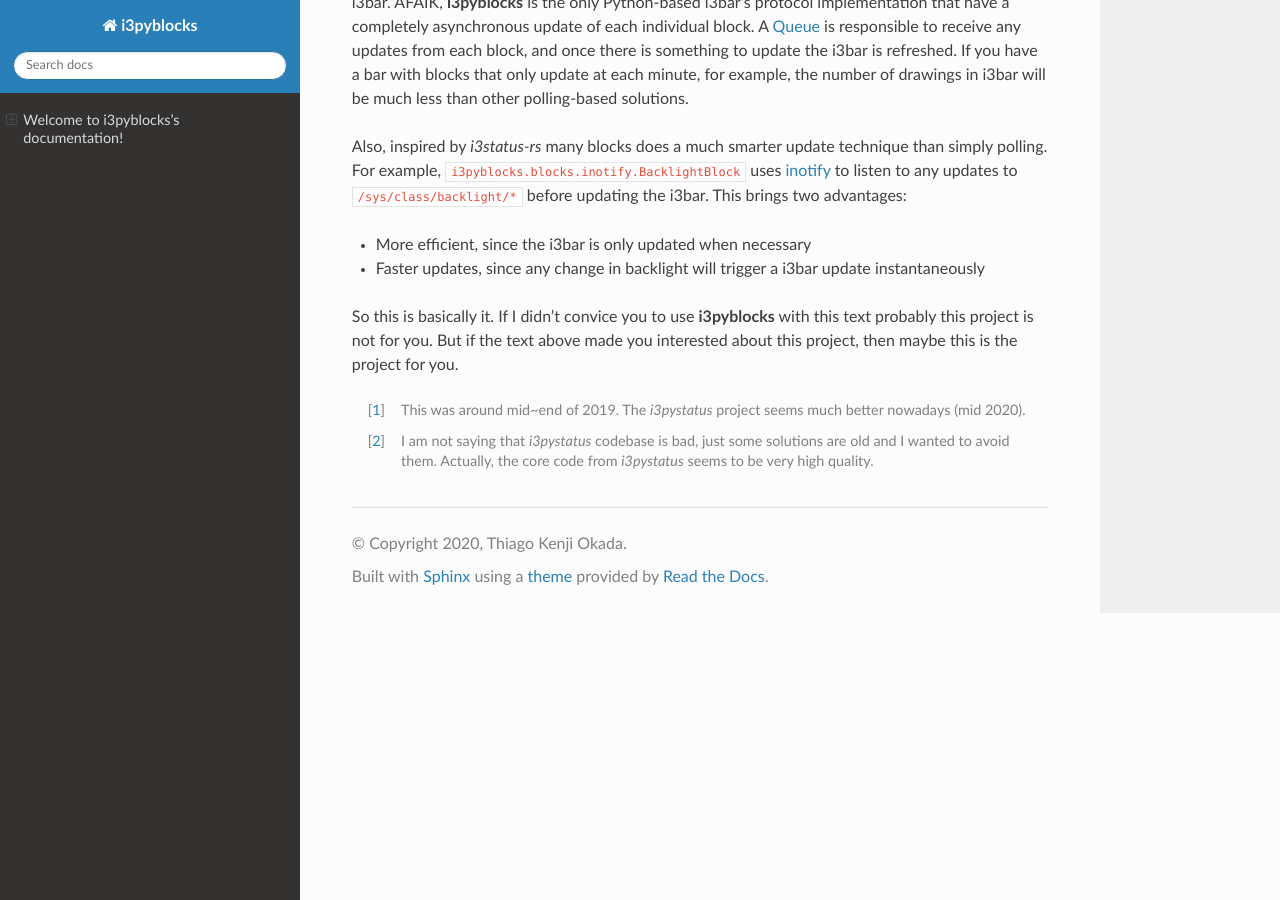
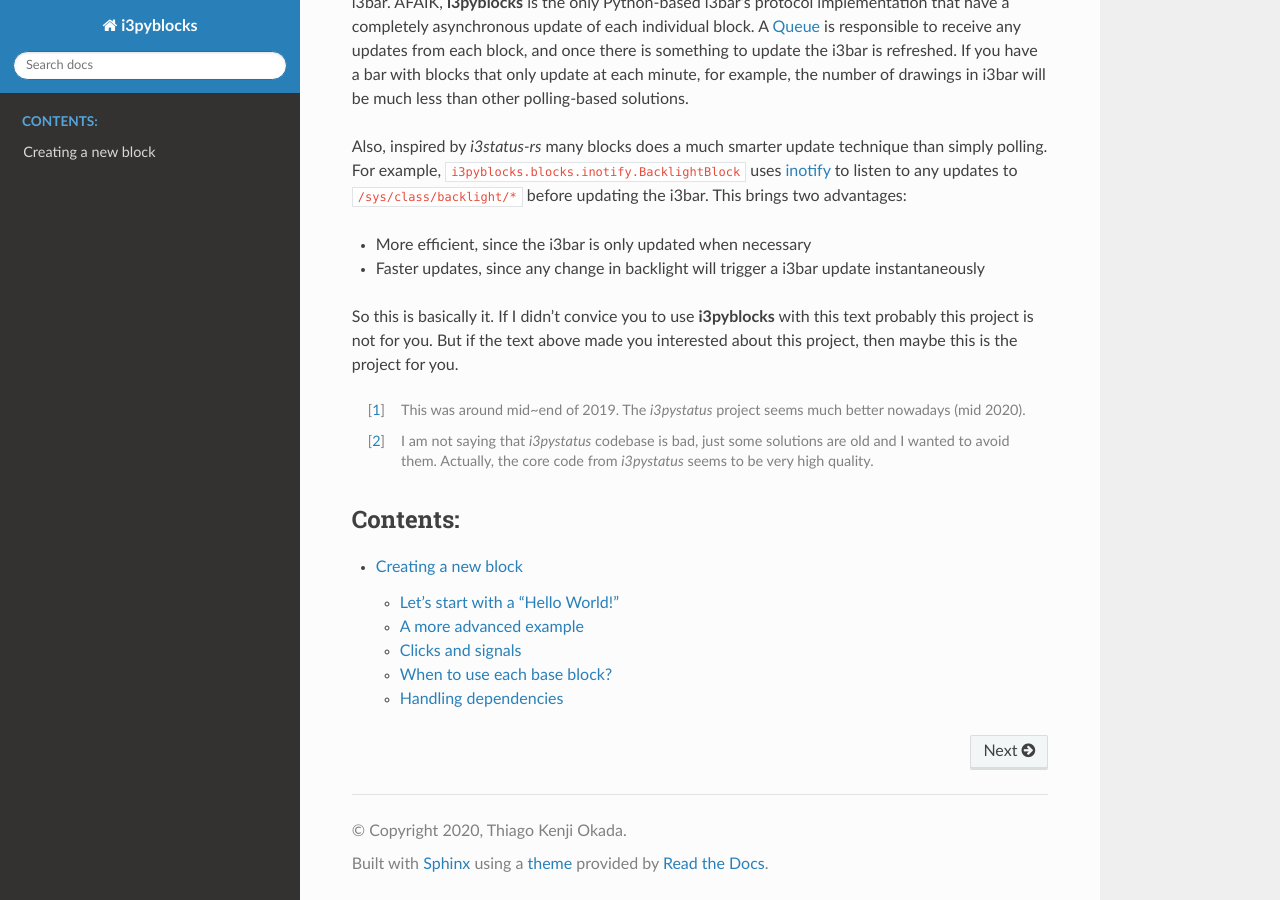
Before and after one commit to thiagokokada/i3pyblocks, a Sphinx documentation site: the page built from docs/index.rst, in a window 1280 px wide and 900 px high, scrolled down 1564 px. Built offline with Sphinx 7.4.7 and the Read the Docs theme 2.0.0, drawn with Linux system fonts in a browser that asks for light colours; some of the changed lines change nothing that is shown.

Commit message:
Add "Creating a new block" documentation

```diff
--- /dev/null
+++ b/docs/creating-a-new-block.rst
@@ -0,0 +1,252 @@
+Creating a new block
+====================
+
+Let's start with a "Hello World!"
+---------------------------------
+
+Creating a new block ("thing that display something in **i3pyblocks**") is
+reasonable easy. Let's start with a simple, "Hello World!" example:
+
+.. code-block:: python
+
+  from i3pyblocks import Runner, blocks, utils
+
+  class HelloWorldBlock(blocks.Block):
+      """Block that shows a 'Hello World!' text."""
+      async def start(self) -> None:
+          self.update("Hello World!")
+
+
+  async def main():
+      runner = Runner()
+      await runner.register_block(HelloWorldBlock())
+      await runner.start()
+
+
+  utils.asyncio_run(main())
+
+It is a very silly example, but it should be sufficient to illustrate. We are
+using the :class:`~i3pyblocks.blocks.base.Block`, that is the root of all blocks
+in **i3pyblocks**.
+
+Save the content above in a file called ``hello_world.py``. To test in terminal,
+we can run it using::
+
+  $ i3pyblocks -c hello_world.py
+
+And we should saw the following being printed in terminal::
+
+  {"version": 1, "click_events": true}
+  [
+  [{"name": "HelloWorldBlock", "instance": "<random-id>", "full_text": "Hello World!"}],
+
+There is only one update since this block doesn't do anything interesting. Use
+``Ctrl+C`` (you may need to press twice) to exit.
+
+A more advanced example
+-----------------------
+
+To do something more interesting, we need to have some kind of event that will
+trigger block events. One of the easiest ways to do it is to use time, for
+example:
+
+.. code-block:: python
+
+  import asyncio
+
+  from i3pyblocks import Runner, blocks, utils
+
+  class CounterBlock(blocks.Block):
+      """Block that's count at each second."""
+      def __init__(self):
+          super().__init__()
+          self.counter = 0
+
+      async def start(self) -> None:
+          while True:
+              self.update(f"Counter: {self.counter}")
+              self.counter += 1
+              await asyncio.sleep(1)
+
+
+  async def main():
+      runner = Runner()
+      await runner.register_block(CounterBlock())
+      await runner.start()
+
+
+  utils.asyncio_run(main())
+
+Running it in terminal for ~5 seconds results in::
+
+    $ i3pyblocks -c example.py
+    {"version": 1, "click_events": true}
+    [
+    [{"name": "HelloWorldBlock", "instance": "<random-id>", "full_text": "Counter: 0"}],
+    [{"name": "HelloWorldBlock", "instance": "<random-id>", "full_text": "Counter: 1"}],
+    [{"name": "HelloWorldBlock", "instance": "<random-id>", "full_text": "Counter: 2"}],
+    [{"name": "HelloWorldBlock", "instance": "<random-id>", "full_text": "Counter: 3"}],
+    [{"name": "HelloWorldBlock", "instance": "<random-id>", "full_text": "Counter: 4"}],
+    [{"name": "HelloWorldBlock", "instance": "<random-id>", "full_text": "Counter: 5"}],
+    C^
+
+As we would expect. Actually, blocks that run an update at each *X* seconds are
+so common that **i3pyblocks** has an abstraction for it, the
+:class:`~i3pyblocks.blocks.base.PollingBlock` [1]_:
+
+.. code-block:: python
+
+  import asyncio
+
+  from i3pyblocks import Runner, blocks, utils
+
+  class ImprovedCounterBlock(blocks.PollingBlock):
+      """Block that shows a 'Hello World!' text."""
+      def __init__(self):
+          super().__init__(sleep=1)
+          self.counter = 0
+
+      async def run(self) -> None:
+          self.update(f"Counter: {self.counter}")
+          self.counter += 1
+
+
+  async def main():
+      runner = Runner()
+      await runner.register_block(ImprovedCounterBlock())
+      await runner.start()
+
+
+  utils.asyncio_run(main())
+
+Running it will result in the exact same result as the ``CounterBlock``. We
+can increase the interval between each update by passing
+``super.__init__(sleep=X)``, where ``X`` is the seconds between each update.
+
+.. [1] Since both :class:`~i3pyblocks.blocks.base.Block` and
+  :class:`~i3pyblocks.blocks.base.PollingBlock` are blocks used to construct
+  other blocks, they're kept in the same namespace, :mod:`i3pyblocks.blocks.base`.
+  There is also some other base blocks that will be shown later on.
+
+Clicks and signals
+------------------
+
+Let's expand our ``HelloWorldBlock`` to change the text when the user sends
+a common `Unix signal`_, ``SIGUSR1``, to the **i3pyblocks** process. To do this
+we will implement :meth:`~i3pyblocks.blocks.base.Block.signal_handler`:
+
+.. code-block:: python
+
+  import signal
+
+  from i3pyblocks import Runner, blocks, utils
+
+  class HelloWorldBlock(blocks.Block):
+      async def signal_handler(self, *, sig: int) -> None:
+          if sig == signal.SIGUSR1:
+              self.update("Bye!")
+
+      async def start(self) -> None:
+          self.update("Hello World!")
+
+
+  async def main():
+      runner = Runner()
+      await runner.register_block(HelloWorldBlock(), signals=(signal.SIGUSR1,))
+      await runner.start()
+
+
+  utils.asyncio_run(main())
+
+Now running this in one terminal and running ``pkill -SIGUSR1 i3pyblocks``
+results in::
+
+    {"version": 1, "click_events": true}
+    [
+    [{"name": "HelloWorldBlock", "instance": "98753263-ea0f-4813-85a1-8779786e8276", "full_text": "Hello World!"}],
+    [{"name": "HelloWorldBlock", "instance": "98753263-ea0f-4813-85a1-8779786e8276", "full_text": "Bye!"}],
+    ^C
+
+To handle mouse clicks, there is a similar method called
+:meth:`~i3pyblocks.blocks.base.Block.click_handler` that you can implement.
+in a similar way.
+
+.. _`Unix signal`:
+    https://en.wikipedia.org/wiki/Signal_(IPC)
+
+When to use each base block?
+----------------------------
+
+Generally using :class:`~i3pyblocks.blocks.base.PollingBlock` is the easiest
+way to start. However it is not necessary the most efficient way.
+
+For example, volume is not something that is changed frequently. You may
+change the volume of your system once or twice until you find a confortable
+volume for what you're currently listening, and keep the same volume for
+hours. So, querying the system each second for the current volume seems
+unnecessary.
+
+If you want to be efficient, in those cases you need to have an `event loop`_.
+An event loop waits for some kind of event (for example, increase or decrease
+in volume), and after we receives this event we trigger an update. This is
+exactly what :class:`~i3pyblocks.blocks.pulse.PulseAudioBlock` does, waiting
+for any change in the `PulseAudio`_ configuration to trigger updates.
+
+Implementing an event loop goes out of this tutorial, but keep in mind that
+there is generally a `Python package`_ that does it for you, and all you need
+is to add it as a dependency to **i3pyblocks** and integrate it inside a block.
+For this, you can use :class:`~i3pyblocks.blocks.base.Block` as we saw before,
+for projects that integrates well with `asyncio`_. Just implement
+:meth:`~i3pyblocks.blocks.base.Block.start` with something like this:
+
+.. code-block:: python
+
+    async def start(self):
+        while True:
+            result = await wait_for_event_loop()
+            self.update(result)
+
+However, some projects doesn't integrate well with *asyncio* (i.e.: their
+methods are not *async*). Using them with :class:`~i3pyblocks.blocks.base.Block`
+would freeze **i3pyblocks** completely until some update on them happened.
+In those cases, you can use :class:`~i3pyblocks.blocks.base.ExecutorBlock`.
+It runs the code inside an `Executor`_, that can be either a thread or a process,
+so the updates inside this block doesn't affect the rest of **i3pyblocks**. The
+usage ends up being very similar to before, just without *async/await* keywords:
+
+.. code-block:: python
+
+    def start(self):
+        while True:
+            result = wait_for_event_loop()
+            self.update(result)
+
+.. _`event loop`:
+     https://en.wikipedia.org/wiki/Event_loop
+.. _`PulseAudio`:
+     https://en.wikipedia.org/wiki/PulseAudio
+.. _`Python package`:
+     https://pypi.org/
+.. _`asyncio`:
+     https://docs.python.org/3/library/asyncio.html
+.. _`Executor`:
+    https://docs.python.org/3/library/concurrent.futures.html
+
+Handling dependencies
+---------------------
+
+To add a new dependency to **i3pyblocks**, add it to ``setup.py`` file in
+``extras_require`` section, using the namespace of your module without
+``i3pyblocks``. For example, if your module depend on ``foo`` version ``>=1.0``
+and any version of ``bar`` and it uses the namespace ``i3pyblocks.blocks.spam``,
+add the following to ``setup.py``:
+
+.. code-block:: python
+
+    extras_require={
+        # ...
+        "blocks.spam": ["foo>=1.0", "bar"],
+    }
+
+Don't forget to add your module to ``requirements/dev.in`` file and run
+``make deps`` to update the dev/CI dependencies.
--- a/docs/index.rst
+++ b/docs/index.rst
@@ -139,3 +139,5 @@
 .. toctree::
    :maxdepth: 2
    :caption: Contents:
+
+   creating-a-new-block
```
